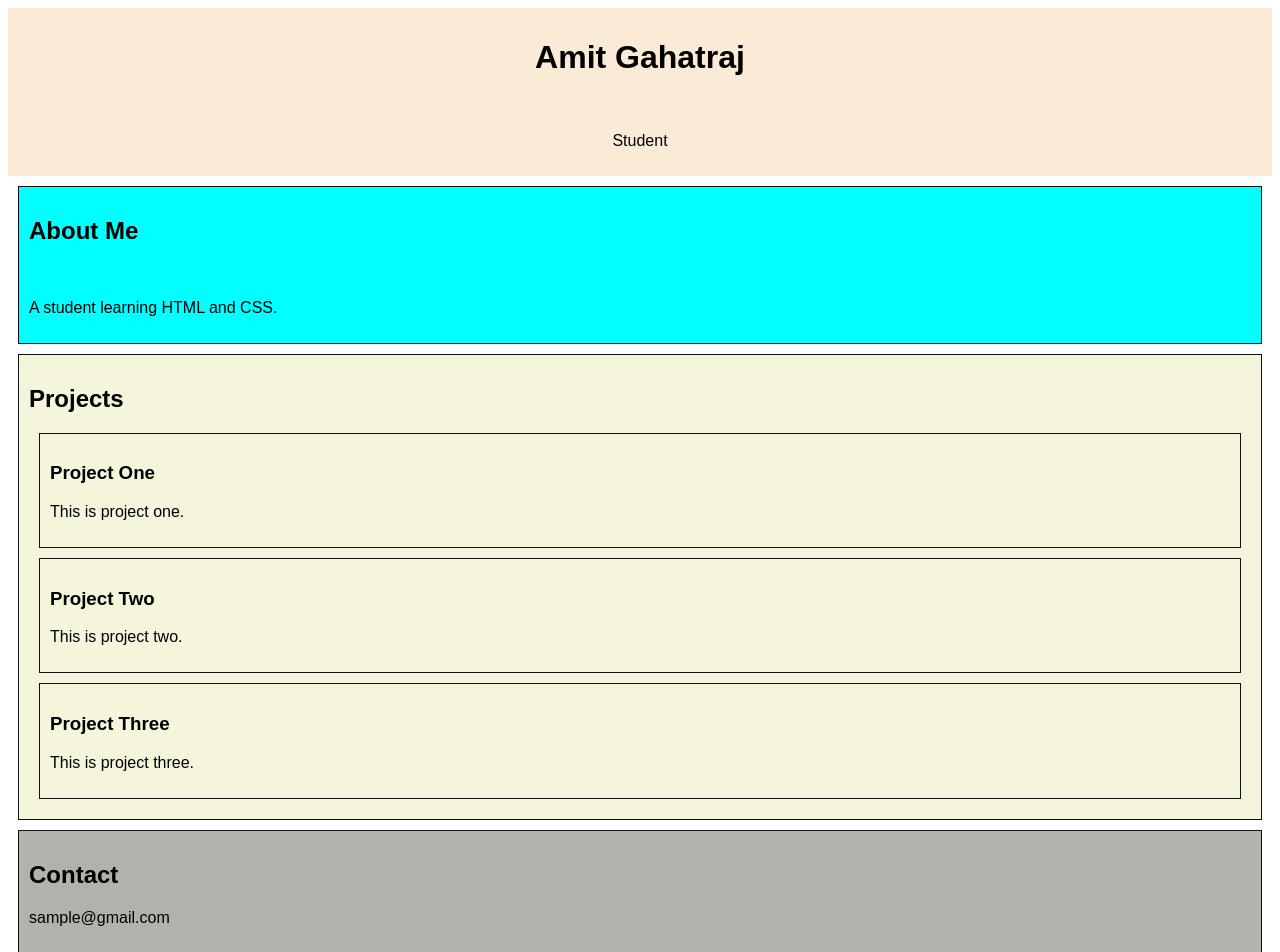
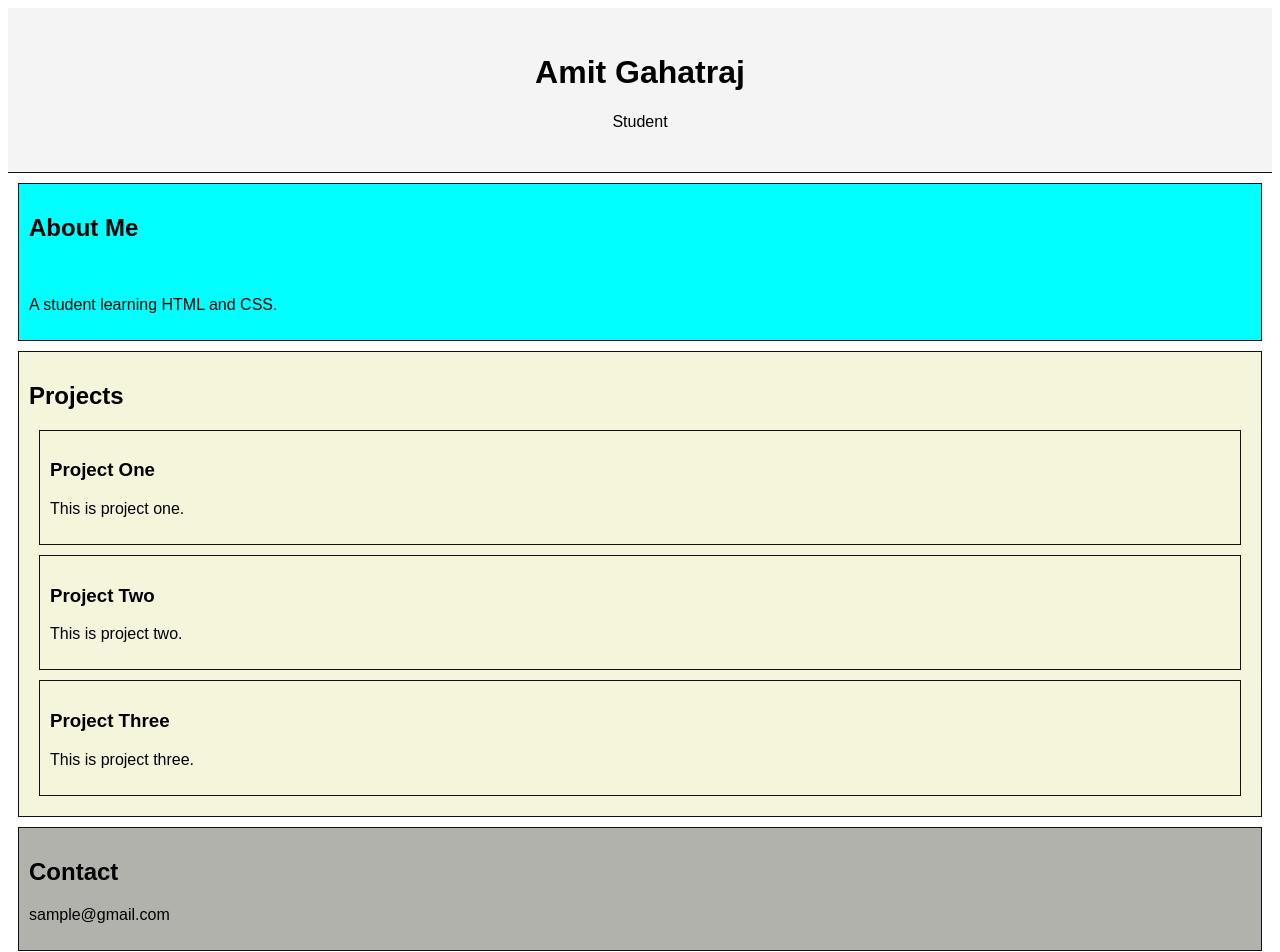
Before and after one commit to steamnp/bfs56, a React (Vite) app: page / in a window 1280 px wide. Shown: the top 952 px of the page. Built offline with nearby package versions, Linux system fonts and the light colour scheme.

Commit message:
HTML Portfolio Practice

```diff
--- a/src/main.css
+++ b/src/main.css
@@ -2,10 +2,11 @@ body {
   font-family: sans-serif;
 }
 header {
-  background-color: antiquewhite;
+  background-color: #f4f4f4;
   text-align: center;
-  padding: 10px;
-  margin: 0%;
+  padding: 25px;
+  border-bottom: 1px solid #111;
+  margin: ;
 }
 
 .aboutme {
--- a/src/main.jsx
+++ b/src/main.jsx
@@ -12,7 +12,6 @@ ReactDOM.createRoot(document.getElementById('root')).render(
 
     <header>
       <h1>Amit Gahatraj</h1>
-      <br />
       <p>Student</p>
     </header>
 
@@ -40,9 +39,9 @@ ReactDOM.createRoot(document.getElementById('root')).render(
       </div>
     </section>
 
-    <section className="contacts">
+    <footer className="contacts">
       <h2>Contact</h2>
       <p>sample@gmail.com</p>
-    </section>
+    </footer>
   </React.StrictMode>
 )
```
